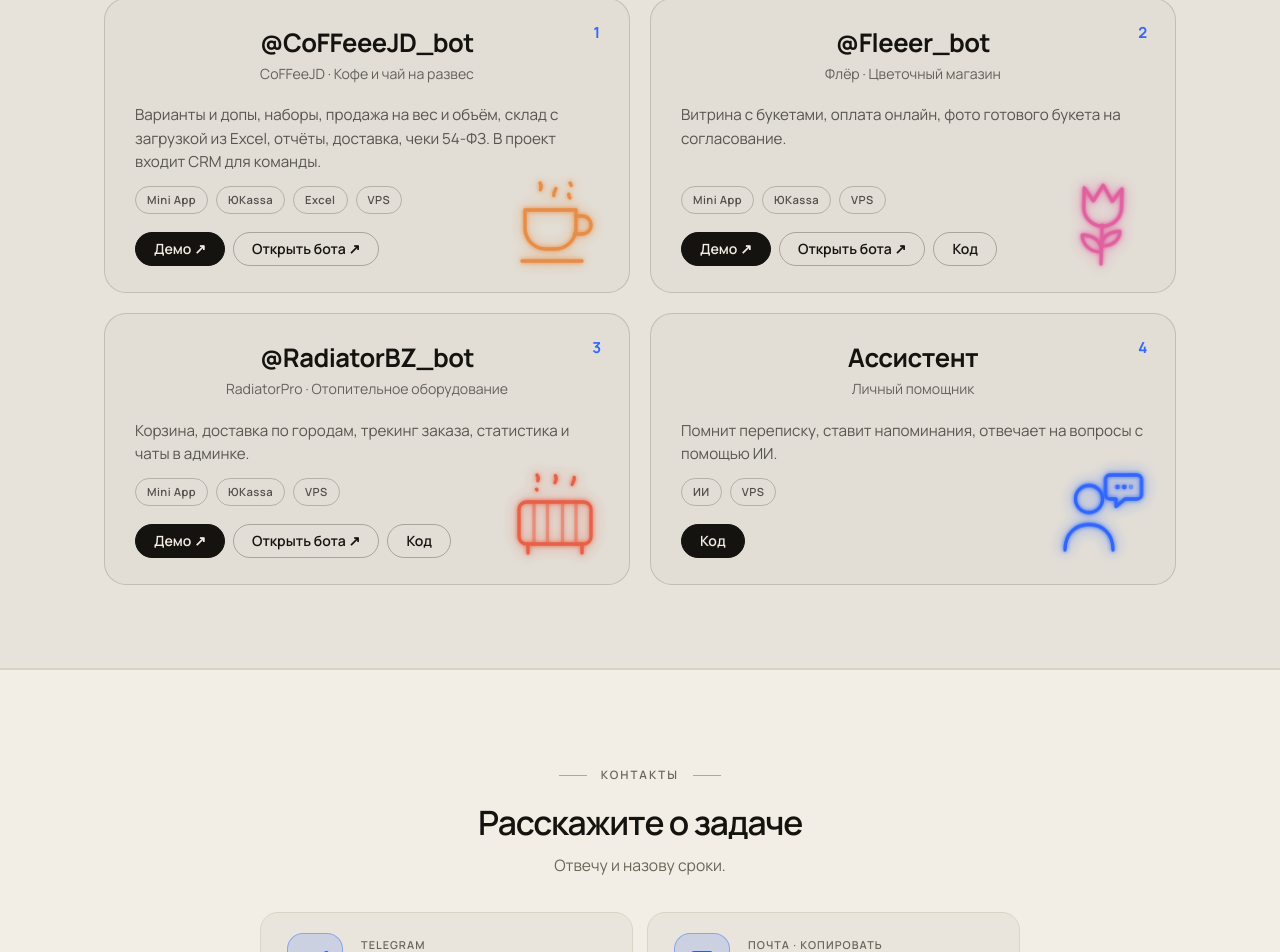
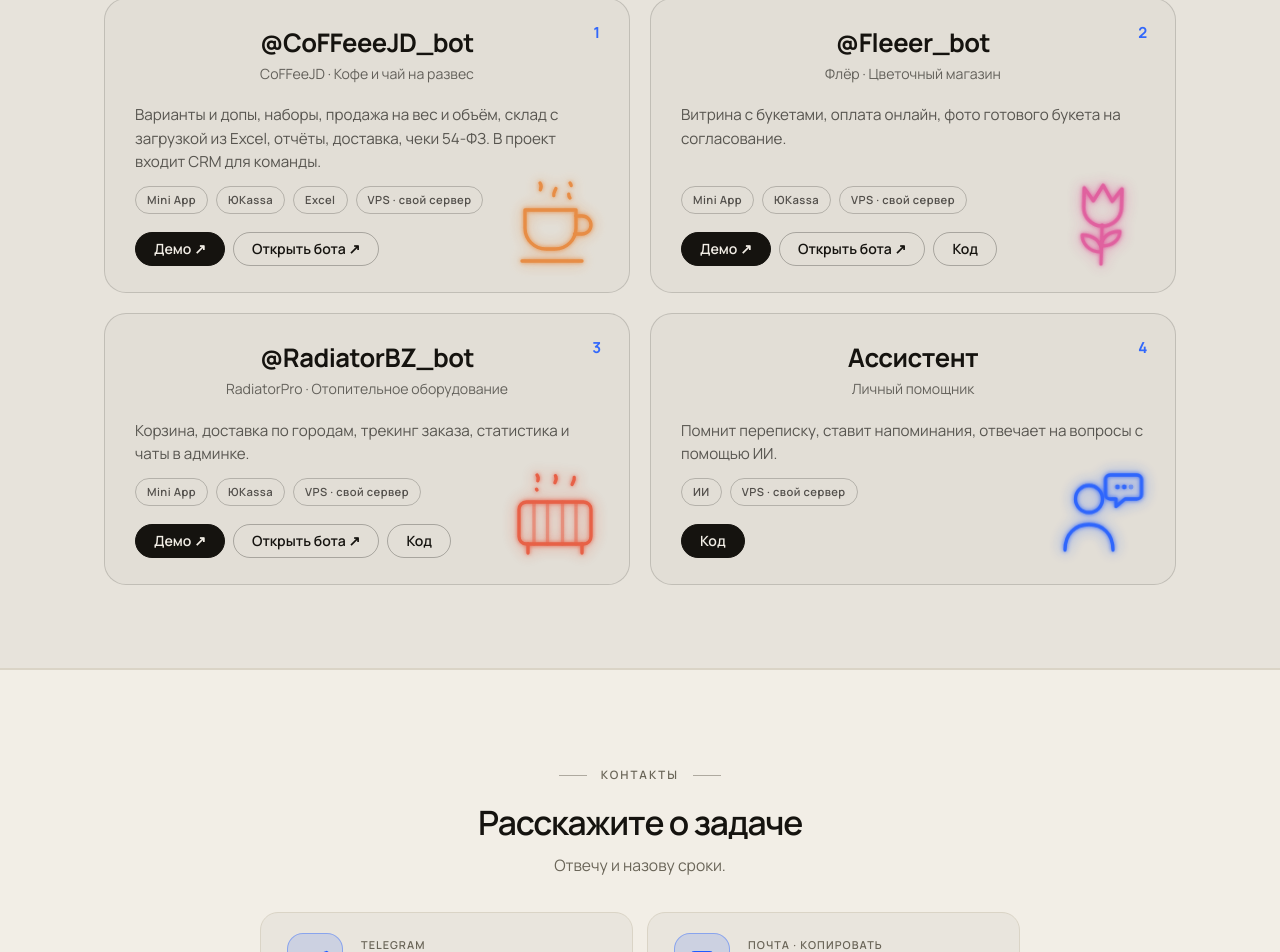
Before and after one commit to zhennyy/botforall, a React (Vite) app: page / in a window 1280 px wide. Shown: the part 1749-2701 px from the top of the page. Built offline with nearby package versions, Linux system fonts and the light colour scheme.

Commit message:
Тег: VPS · свой сервер

```diff
--- a/src/components/Projects.jsx
+++ b/src/components/Projects.jsx
@@ -4,28 +4,28 @@ const works = [
   {
     num: '1', icon: 'coffee', name: 'CoFFeeJD', kind: 'Кофе и чай на развес',
     text: 'Варианты и допы, наборы, продажа на вес и объём, склад с загрузкой из Excel, отчёты, доставка, чеки 54-ФЗ. В проект входит CRM для команды.',
-    stack: ['Mini App', 'ЮKassa', 'Excel', 'VPS'],
+    stack: ['Mini App', 'ЮKassa', 'Excel', 'VPS · свой сервер'],
     demo: '/coffeejd-demo.html',
     bot: 'https://t.me/CoFFeeeJD_bot',
   },
   {
     num: '2', icon: 'flower', name: 'Флёр', kind: 'Цветочный магазин',
     text: 'Витрина с букетами, оплата онлайн, фото готового букета на согласование.',
-    stack: ['Mini App', 'ЮKassa', 'VPS'],
+    stack: ['Mini App', 'ЮKassa', 'VPS · свой сервер'],
     demo: '/fleur-demo.html',
     bot: 'https://t.me/Fleeer_bot', code: 'https://github.com/zhennyy/flowerbot',
   },
   {
     num: '3', icon: 'radiator', name: 'RadiatorPro', kind: 'Отопительное оборудование',
     text: 'Корзина, доставка по городам, трекинг заказа, статистика и чаты в админке.',
-    stack: ['Mini App', 'ЮKassa', 'VPS'],
+    stack: ['Mini App', 'ЮKassa', 'VPS · свой сервер'],
     demo: '/radiator-demo.html',
     bot: 'https://t.me/RadiatorBZ_bot', code: 'https://github.com/zhennyy/radiatorbot',
   },
   {
     num: '4', icon: 'person', name: 'Ассистент', kind: 'Личный помощник',
     text: 'Помнит переписку, ставит напоминания, отвечает на вопросы с помощью ИИ.',
-    stack: ['ИИ', 'VPS'],
+    stack: ['ИИ', 'VPS · свой сервер'],
     code: 'https://github.com/zhennyy/telegram-assistant-bot',
   },
 ]
```
